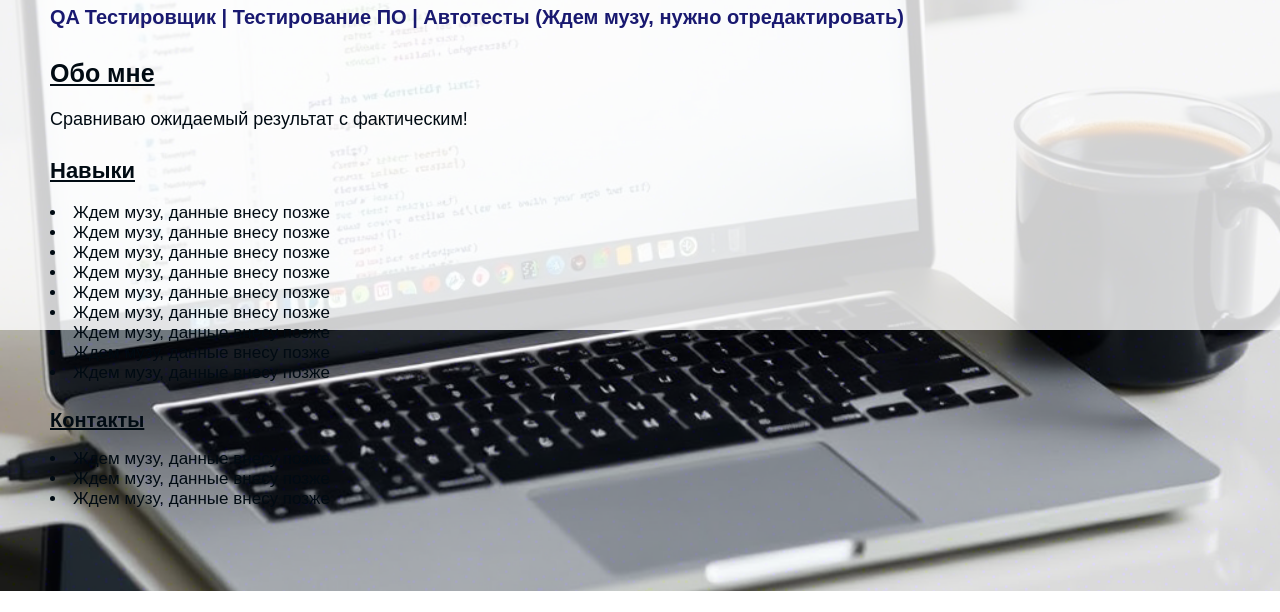
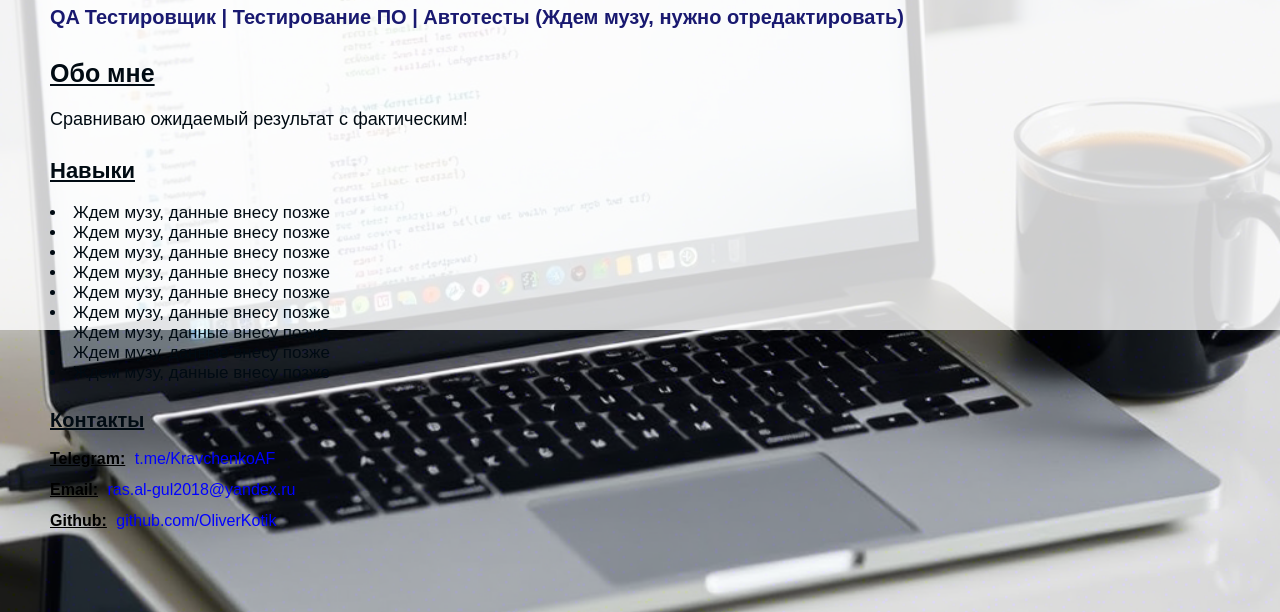
Before and after one commit to OliverKotik/my-website-test-, a plain HTML site: page index.html in a window 1280 px wide. Shown: the part 470-1082 px from the top of the page. Before the commit the page ends 1061 px from the top, so only its background shows below. Drawn offline with Linux system fonts and the light colour scheme.

Commit message:
zadachgp

```diff
--- a/index.html
+++ b/index.html
@@ -31,11 +31,20 @@
     </div>
 
     <div>
-        <h2 id="hh4">Контакты</h2>
-            <li class="ll2">Ждем музу, данные внесу позже</li>
-            <li class="ll2">Ждем музу, данные внесу позже</li>
-            <li class="ll2">Ждем музу, данные внесу позже</li>
-    </div>
+    <h2 id="hh4">Контакты</h2>
+        <li class="ll2">
+            <strong>Telegram:</strong>
+            <a href="https://t.me/KravchenkoAF " target="_blank">t.me/KravchenkoAF</a>
+        </li>
+        <li class="ll2">
+            <strong>Email:</strong>
+            <a href="mailto:ras.al-gul2018@yandex.ru" target="_blank">ras.al-gul2018@yandex.ru</a>
+        </li>
+        <li class="ll2">
+            <strong>Github:</strong>
+            <a href="https://github.com/OliverKotik " target="_blank">github.com/OliverKotik</a>
+        </li>
+</div>
 
     <div>
         <p id="pp3"></p>
--- a/stile.css
+++ b/stile.css
@@ -69,11 +69,30 @@
             text-decoration: underline;
         }
 
-  .ll2{
-            font-family: Fira Sans, sans-serif;
-            font-size: 17px;
-            color: #010B13;
-            padding: 0px 0px 0px 50px;
+  .ll2 {
+    list-style: none;
+    margin-bottom: 12px;
+    font-family: Arial, sans-serif;
+    padding: 1px 0px 0px 50px;
+        }
+
+  .ll2 strong
+        {
+    font-weight: bold;
+    text-decoration: underline;
+    margin-right: 5px;
+        }
+
+ .ll2 a
+        {
+    color: blue;
+    text-decoration: none;
+    font-weight: normal;
+        }
+
+ .ll2 a:hover
+        {
+    text-decoration: underline;
         }
 
    #pp3 {
```
